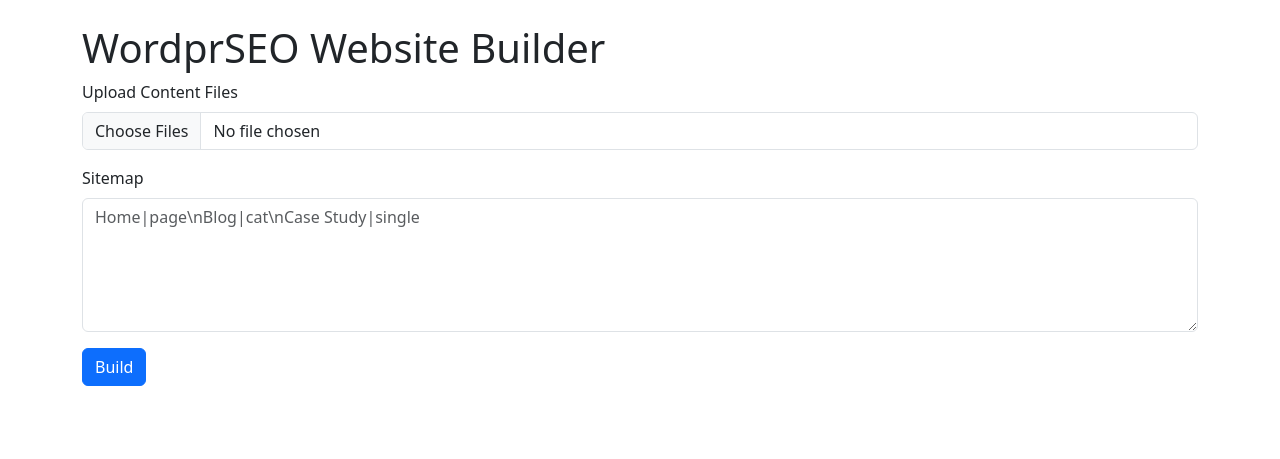
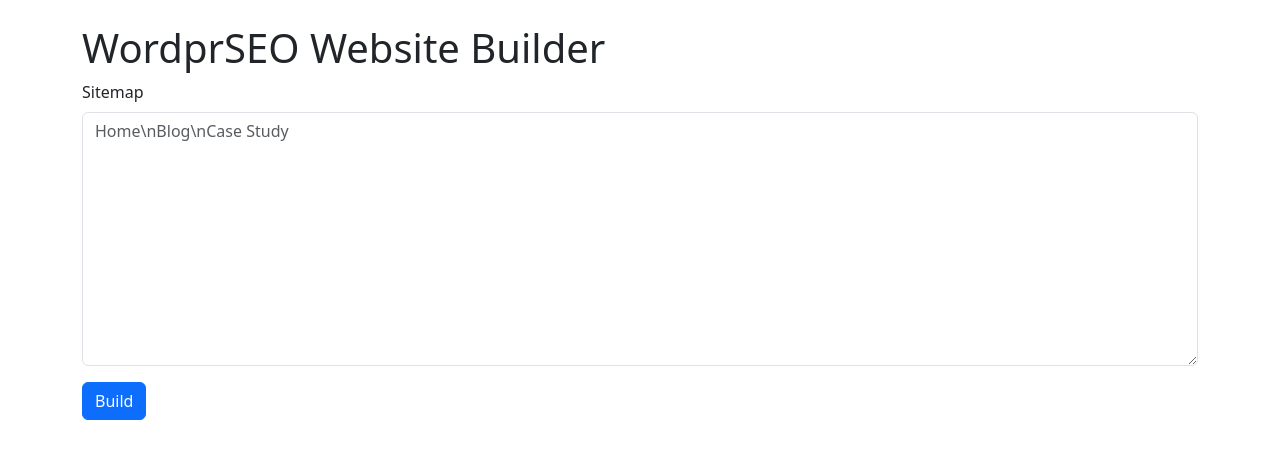
Before and after one commit to greenmindagency/tools, a PHP site: page /wordprseo-website-builder/ in a window 1280 px wide. Shown: the part 161-620 px from the top of the page. Run offline with PHP 8.4, Linux system fonts and the light colour scheme.

Commit message:
Simplified the builder to read sitemap content directly from an environment variable, splitting newline-separated input into a list of sitemap items  Overhauled the interface by removing file uploads and providing a larger textarea for sitemap entry, then rendering each line as a bullet point in the output

```diff
--- a/wordprseo-website-builder/index.php
+++ b/wordprseo-website-builder/index.php
@@ -5,24 +5,7 @@ $result = null;
 $error = null;
 if ($_SERVER['REQUEST_METHOD'] === 'POST') {
     $sitemap = $_POST['sitemap'] ?? '';
-    $uploads = [];
-    if (!empty($_FILES['files'])) {
-        $uploadDir = __DIR__ . '/uploads';
-        if (!is_dir($uploadDir)) {
-            mkdir($uploadDir, 0777, true);
-        }
-        foreach ($_FILES['files']['name'] as $i => $name) {
-            if ($_FILES['files']['error'][$i] === UPLOAD_ERR_OK) {
-                $tmp = $_FILES['files']['tmp_name'][$i];
-                $dest = $uploadDir . '/' . basename($name);
-                if (move_uploaded_file($tmp, $dest)) {
-                    $uploads[] = $dest;
-                }
-            }
-        }
-    }
-    $escaped = array_map('escapeshellarg', $uploads);
-    $cmd = 'python3 ' . escapeshellarg(__DIR__ . '/builder.py') . ' ' . implode(' ', $escaped);
+    $cmd = 'python3 ' . escapeshellarg(__DIR__ . '/builder.py');
     $env = ['SITEMAP' => $sitemap];
     $process = proc_open($cmd, [1=>['pipe','w'], 2=>['pipe','w']], $pipes, __DIR__, $env);
     if (is_resource($process)) {
@@ -42,14 +25,10 @@ if ($_SERVER['REQUEST_METHOD'] === 'POST') {
 }
 ?>
 <h1>WordprSEO Website Builder</h1>
-<form method="post" enctype="multipart/form-data" class="mb-4">
-  <div class="mb-3">
-    <label class="form-label">Upload Content Files</label>
-    <input type="file" name="files[]" multiple class="form-control" accept=".doc,.docx,.pdf,.ppt,.pptx,.txt"/>
-  </div>
+<form method="post" class="mb-4">
   <div class="mb-3">
     <label class="form-label">Sitemap</label>
-    <textarea name="sitemap" class="form-control" rows="5" placeholder="Home|page\nBlog|cat\nCase Study|single"></textarea>
+    <textarea name="sitemap" class="form-control" rows="10" placeholder="Home\nBlog\nCase Study"></textarea>
   </div>
   <button type="submit" class="btn btn-primary">Build</button>
 </form>
@@ -59,18 +38,9 @@ if ($_SERVER['REQUEST_METHOD'] === 'POST') {
 <?php if ($result): ?>
 <div class="mb-3">
   <h2>Sitemap</h2>
-  <pre><?= htmlspecialchars($result['sitemap']) ?></pre>
-  <h2>Files</h2>
   <ul>
-  <?php foreach ($result['files'] as $file): ?>
-    <li>
-      <strong><?= htmlspecialchars($file['file']) ?></strong>
-      <?php if (isset($file['preview'])): ?>
-        <pre><?= htmlspecialchars($file['preview']) ?></pre>
-      <?php else: ?>
-        <span class="text-danger">Error: <?= htmlspecialchars($file['error']) ?></span>
-      <?php endif; ?>
-    </li>
+  <?php foreach ($result['sitemap'] as $item): ?>
+    <li><?= htmlspecialchars($item) ?></li>
   <?php endforeach; ?>
   </ul>
 </div>
```
Also changed, not shown: 1 other file.
